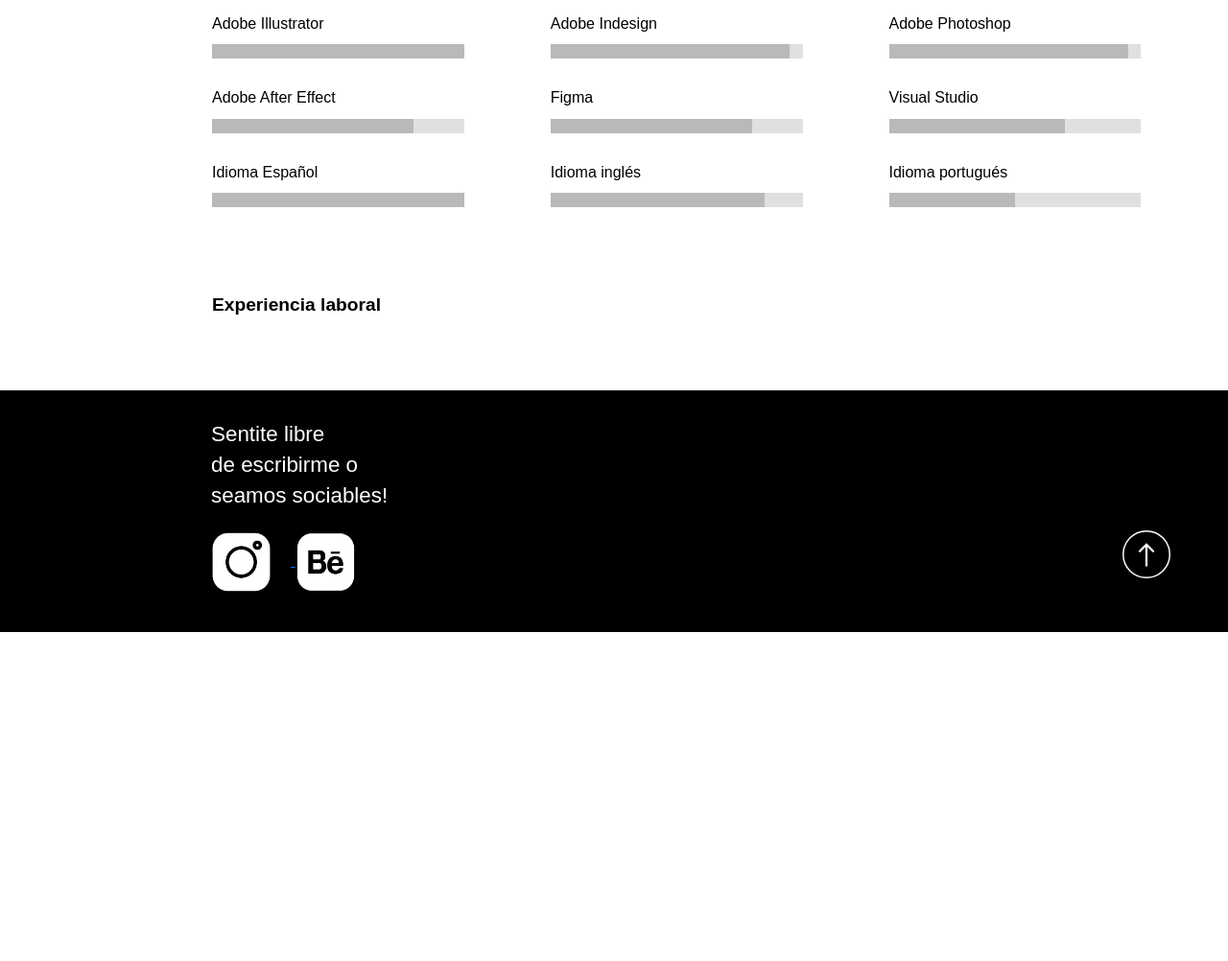
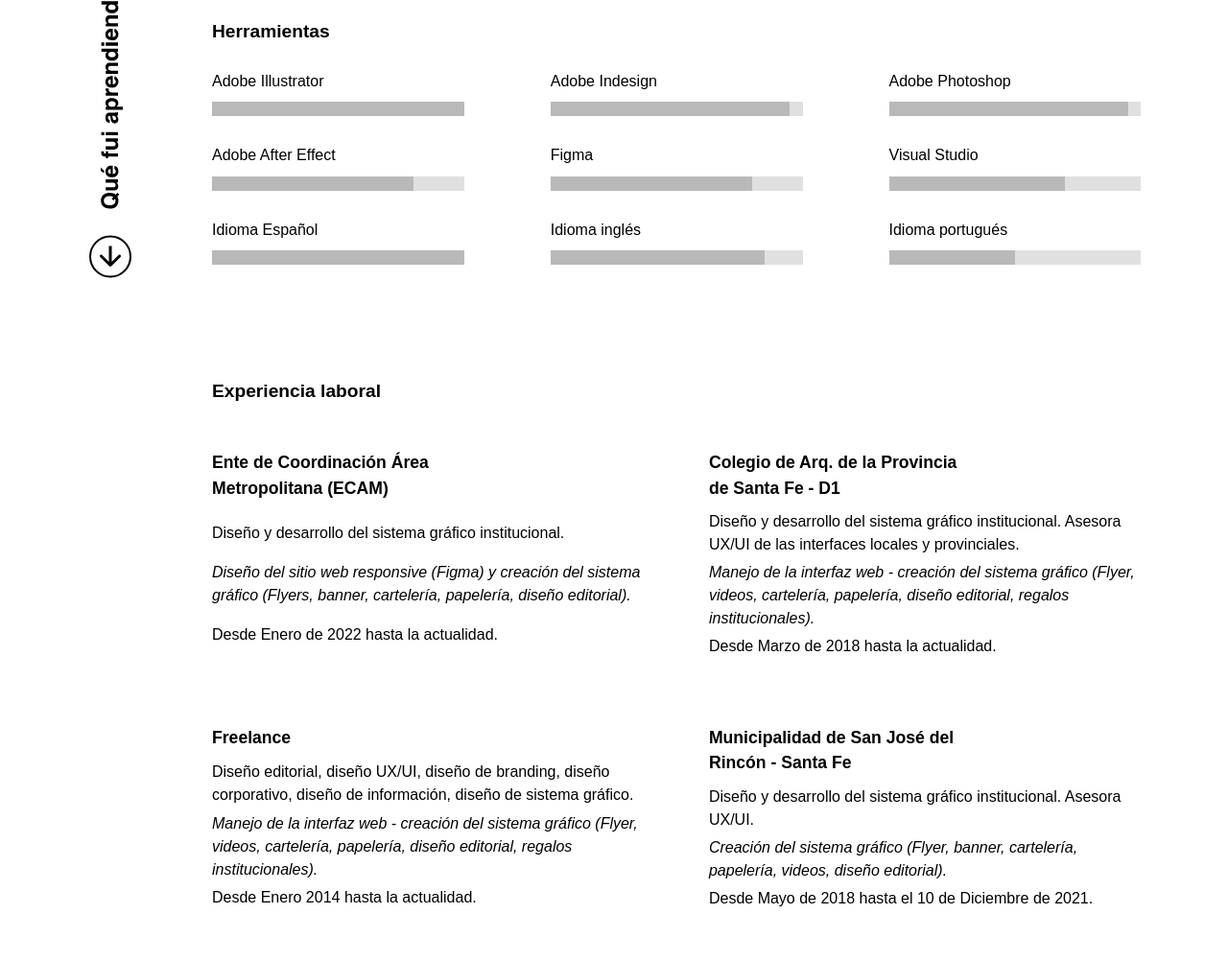
Before and after one commit to SoliAiraudo/MiPaginaPersonal, a website: page paginas/quien_soy.html in a window 1280 px wide. Shown: the part 1209-2211 px from the top of the page at 96% size. Before the commit the page ends 1868 px from the top, so only its background shows below. Drawn offline with nearby package versions, Linux system fonts and the light colour scheme.

Commit message:
agregado de experiencia laboral

```diff
--- a/paginas/quien_soy.html
+++ b/paginas/quien_soy.html
@@ -213,10 +213,40 @@
                 <div class="progress-bar" role="progressbar" style="width: 50%;" aria-valuenow="90" aria-valuemin="0" aria-valuemax="100"></div>
             </div>
             </div>
-
+          </div>
             <h2 id="h2_subtitulos">Experiencia laboral</h2>
 
+          <div class="expLab_box">
+            <div class="text_box">
+              <p class="titulo_exp">Ente de Coordinación Área Metropolitana (ECAM)</p>
+              <p class="cargo">Diseño y desarrollo del sistema gráfico institucional.</p>
+              <p class="detalle">Diseño del sitio web responsive (Figma) y creación del sistema gráfico (Flyers, banner, cartelería, papelería, diseño editorial).</p>
+              <p class="año">Desde Enero de 2022 hasta la actualidad.</p>
+            </div>
+
+            <div class="text_box">
+              <p class="titulo_exp">Colegio de Arq. de la Provincia de Santa Fe - D1</p>
+              <p class="cargo">Diseño y desarrollo del sistema gráfico institucional. Asesora UX/UI de las interfaces locales y provinciales.</p>
+              <p class="detalle">Manejo de la interfaz web - creación del sistema gráfico (Flyer, videos, cartelería, papelería, diseño editorial, regalos institucionales).</p>
+              <p class="año">Desde Marzo de 2018 hasta la actualidad.</p>
+            </div>
+
+            <div class="text_box">
+              <p class="titulo_exp">Freelance</p>
+              <p class="cargo">Diseño editorial, diseño UX/UI, diseño de branding, diseño corporativo, diseño de información, diseño de sistema gráfico. </p>
+              <p class="detalle">Manejo de la interfaz web - creación del sistema gráfico (Flyer, videos, cartelería, papelería, diseño editorial, regalos institucionales).</p>
+              <p class="año">Desde Enero 2014 hasta la actualidad.</p>
+            </div>
+
+            <div class="text_box">
+              <p class="titulo_exp">Municipalidad de San José del Rincón - Santa Fe</p>
+              <p class="cargo">Diseño y desarrollo del sistema gráfico institucional. Asesora UX/UI.</p>
+              <p class="detalle">Creación del sistema gráfico (Flyer, banner, cartelería, papelería, videos, diseño editorial).</p>
+              <p class="año">Desde Mayo de 2018 hasta el 10 de Diciembre de 2021.</p>
+            </div>
           </div>
+
+
 
     </main>
 <!-- main ends -->
--- a/scss/components/_main.scss
+++ b/scss/components/_main.scss
@@ -14,7 +14,7 @@
    font-size: 1.2rem;
    line-height: 1,5rem;
    font-weight: 600;
-   margin: 60px 20px 30px 40px;
+   margin: 90px 20px 30px 40px;
 }
 
 h3{
@@ -96,7 +96,7 @@
 }
 
 #box_desplegable{
-   list-style: circle;
+   list-style: none;
    text-decoration: none;
    display: inline-block;
    display: flex;
@@ -135,7 +135,45 @@
    transition: width .6s ease;
 }
 
+/*-----Estilos de párrafos para exp.lab-----*/
 
+.text_box{
+   margin: 20px 0px 20px 40px;
+   width: 100%;
+}
+
+.titulo_exp{
+   padding: 0px 240px 5px 0;
+   font-size: 1.1rem;
+   font-weight: 600;
+   margin: 0;
+   color: black;
+}
+
+.cargo{
+   padding: 5px 0 0 0;
+   font-size: 1rem;
+   font-weight: 400;
+   margin: 0;
+   color: black;
+}
+
+.detalle{
+   padding: 5px 0 0 0;
+   font-size: 1rem;
+   font-weight: 400;
+   margin: 0;
+   font-style: italic;
+   color: black;
+}
+
+.año{
+   padding: 5px 0 0 0;
+   font-size: 1rem;
+   font-weight: 400;
+   margin: 0 0 30px 0;
+   color: black;
+}
 
 
 /*----transformaciones----*/
--- a/scss/components/_mediaqueries.scss
+++ b/scss/components/_mediaqueries.scss
@@ -61,6 +61,32 @@
     }
     }
 
+@media screen and (min-width: 600px) {
+    .expLab_box{
+    display:flex;
+    flex-direction: row;
+    flex-wrap:wrap;
+    width: 100%;
+    }
+    }
+
+@media screen and (min-width: 600px) {
+    .text_box{
+    display:flex;
+    flex-direction: row;
+    flex-wrap:wrap;
+    width: 45%;
+    margin: 20px 5px 20px 40px;
+    padding: 0 20px 0 0;
+    }
+    }
+
+@media screen and (min-width: 600px) {
+    .titulo_exp{
+    padding: 0px 180px 5px 0;
+    }
+    }
+
 /*@media screen and (max-width: 600px) {
     .pie{
         text-align: left;
```
Also changed, not shown: css/style.css.
